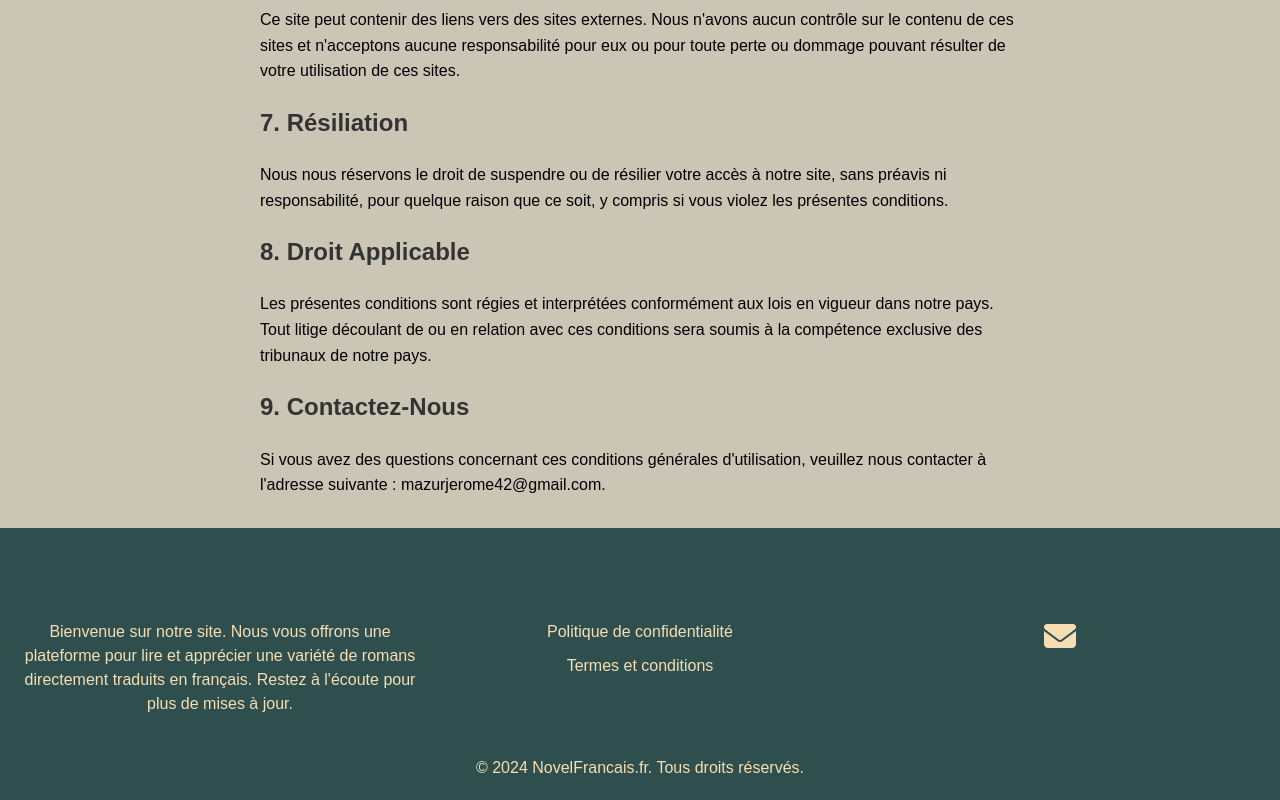
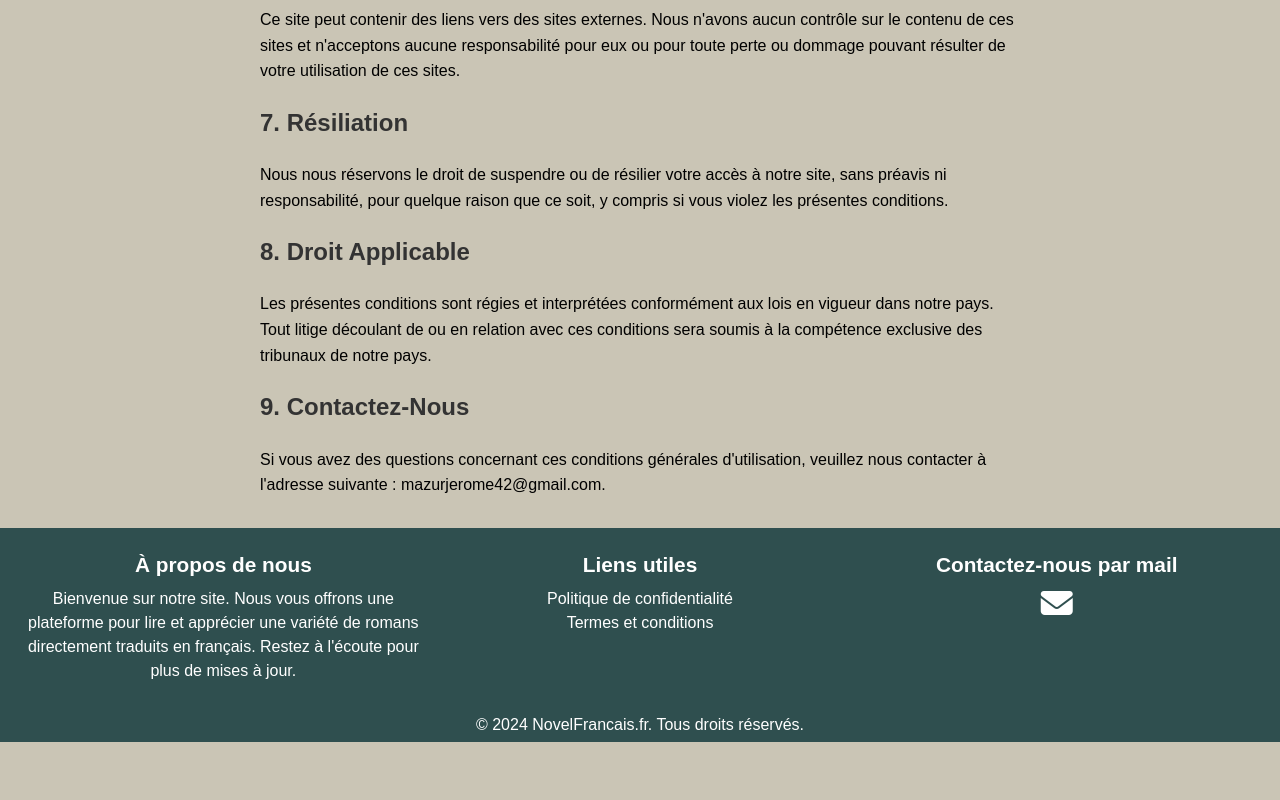
Before and after one commit to MazurJerome/NovelFrancais, a React (Create React App) app in the folder frontend/: page /terms-conditions in a window 1280 px wide. Shown: the part 1340-2140 px from the top of the page. After the commit the page ends 2082 px from the top, so only its background shows below. Built offline with nearby package versions, Linux system fonts and the light colour scheme.

Commit message:
design page acceuil fin

```diff
--- a/frontend/src/components/GenreMenu.js
+++ b/frontend/src/components/GenreMenu.js
@@ -7,7 +7,7 @@ function GenreMenu({ genres, onSelectGenre, resetFilters }) {
 
   return (
     <div className="genre-menu">
-      <h3>Genres</h3>
+      <h3>Par Genres</h3>
       <ul>
         {sortedGenres.map((genre) => (
           <li key={genre} onClick={() => onSelectGenre(genre)}>
@@ -16,7 +16,7 @@ function GenreMenu({ genres, onSelectGenre, resetFilters }) {
         ))}
       </ul>
       <button onClick={resetFilters} className="reset-filter-btn">
-        Réinitialiser le filtre
+        Retour à la page d'accueil
       </button>
     </div>
   );
--- a/frontend/src/components/Navbar.js
+++ b/frontend/src/components/Navbar.js
@@ -121,7 +121,7 @@ function Navbar() {
 
   const handleHomeClick = () => {
     navigate("/");
-    window.location.reload(); // Reset the state in HomePage component
+    window.location.reload();
   };
 
   return (
--- a/frontend/src/pages/HomePage.js
+++ b/frontend/src/pages/HomePage.js
@@ -6,11 +6,6 @@ import "slick-carousel/slick/slick.css";
 import GenreMenu from "../components/GenreMenu";
 import NovelCard from "../components/NovelCard";
 import "../styles/HomePage.css";
-
-const getPrefix = (genre) => {
-  const vowels = ["a", "e", "i", "o", "u", "y", "h"];
-  return vowels.includes(genre.charAt(0).toLowerCase()) ? "d'" : "de ";
-};
 
 function HomePage() {
   const [novels, setNovels] = useState([]);
@@ -119,10 +114,7 @@ function HomePage() {
           )}
           {selectedGenre && (
             <>
-              <h3>
-                Romans {getPrefix(selectedGenre)}
-                {selectedGenre}
-              </h3>
+              <h3>Romans du genre : {selectedGenre}</h3>
               <div className="novel-list">
                 {novels.map((novel) => (
                   <NovelCard key={novel._id} novel={novel} />
--- a/frontend/src/styles/Footer.css
+++ b/frontend/src/styles/Footer.css
@@ -1,8 +1,13 @@
 .footer {
-  background-color: #2f4f4f;
-  color: #f5deb3;
-  padding: 20px 0;
+  background-color: var(--primary-color);
+  color: white;
+  padding: 5px;
   text-align: center;
+}
+.footer h3 {
+  margin: 0 0 10px 0;
+  font-size: 1.3em;
+  color: white;
 }
 
 .footer-content {
@@ -17,37 +22,26 @@
   margin: 10px;
 }
 
-.footer-section h3 {
-  margin-bottom: 10px;
-}
-
 .footer-section p,
 .footer-section ul {
+  list-style: none;
   margin: 0;
   padding: 0;
 }
 
-.footer-section ul {
-  list-style: none;
-}
-
-.footer-section ul li {
-  margin-bottom: 10px;
-}
-
 .footer-section ul li a {
-  color: #f5deb3;
-  text-decoration: none;
+  color: white;
+  margin: 10px;
 }
 
 .footer-section ul li a:hover {
-  text-decoration: underline;
-  color: #8b4513;
+  font-weight: bold;
+  color: var(--hover-color);
 }
 
 .contact-link {
-  font-size: 32px; /* Taille plus grande pour l'icône d'enveloppe */
-  color: #f5deb3;
+  font-size: 32px;
+  color: white;
   text-decoration: none;
   transition: all 0.3s ease;
 }
@@ -57,14 +51,13 @@
 }
 
 .contact-link:hover {
-  color: #8b4513;
+  color: var(--hover-color);
 }
 
 .contact-link:hover i {
   transform: rotate(360deg) scale(1.3);
-  color: #8b4513;
 }
 
 .footer-bottom {
-  margin-top: 20px;
+  margin-top: 10px;
 }
--- a/frontend/src/styles/GenreMenu.css
+++ b/frontend/src/styles/GenreMenu.css
@@ -1,7 +1,4 @@
 .genre-menu {
-  background-color: #f5deb3;
-  border-radius: 8px;
-  box-shadow: 0 0 10px rgba(0, 0, 0, 0.1);
   padding: 20px;
 }
 
@@ -19,51 +16,20 @@
   justify-content: center;
 }
 
-.genre-menu ul li {
+.genre-menu ul li,
+.completed-novels-btn,
+.reset-filter-btn {
   cursor: pointer;
-  background-color: #007bff;
+  background-color: var(--primary-color);
   color: white;
   padding: 5px 10px;
   border-radius: 5px;
-  transition: background-color 0.3s ease;
+  transition: 0.3s ease;
 }
 
-.genre-menu ul li:hover {
-  background-color: #0056b3;
+.genre-menu ul li:hover,
+.reset-filter-btn:hover,
+.completed-novels-btn:hover {
+  background-color: var(--hover-color);
+  scale: 1.1;
 }
-
-.reset-filter-btn {
-  display: block;
-  margin: 20px auto 0 auto;
-  background-color: #28a745;
-  border: none;
-  color: white;
-  padding: 10px 20px;
-  font-size: 1em;
-  border-radius: 8px;
-  cursor: pointer;
-  transition: background-color 0.3s ease, transform 0.3s ease;
-}
-
-.reset-filter-btn:hover {
-  background-color: #218838;
-  transform: scale(1.05);
-}
-
-.completed-novels-btn {
-  display: block;
-  margin: 20px auto 20px auto;
-  background-color: #28a745;
-  border: none;
-  color: white;
-  padding: 10px 20px;
-  font-size: 1em;
-  border-radius: 8px;
-  cursor: pointer;
-  transition: background-color 0.3s ease, transform 0.3s ease;
-}
-
-.completed-novels-btn:hover {
-  background-color: #218838;
-  transform: scale(1.05);
-}
--- a/frontend/src/styles/Navbar.css
+++ b/frontend/src/styles/Navbar.css
@@ -104,6 +104,10 @@
   position: relative;
   padding-right: 36px;
 }
+.search-input:focus {
+  outline: none;
+  border: 2px solid var(--hover-color);
+}
 
 .search-submit-btn {
   width: 34px;
@@ -124,6 +128,9 @@
 }
 
 .search-submit-btn i {
+  position: relative;
+  top: -2px;
+  right: 1px;
   font-size: 1.2em;
   color: var(--primary-color);
 }
@@ -132,7 +139,6 @@
   position: absolute;
   top: 50px;
   background-color: var(--secondary-color);
-  border: 1px solid #ccc;
   border-radius: 8px;
   width: 200px;
   max-height: 200px;
@@ -154,17 +160,12 @@
   box-orient: vertical;
 }
 
-.suggestion-item.selected {
+.suggestion-item.selected,
+.suggestion-item.hovered {
   background-color: var(--hover-color);
   color: var(--tertiary-color);
   border-radius: 8px;
   animation: glow 1s infinite;
-}
-
-.suggestion-item.hovered {
-  background-color: var(--hover-color);
-  color: var(--tertiary-color);
-  border-radius: 8px;
 }
 
 @keyframes glow {
@@ -180,7 +181,7 @@
 }
 
 .auth-link {
-  background-color: var(--secondary-color);
+  background-color: var(--primary-color);
   padding: 5px 10px;
   border-radius: 8px;
   margin-bottom: 5px;
@@ -219,7 +220,6 @@
   position: absolute;
   top: 50px;
   right: 0;
-  background-color: var(--primary-color);
   padding: 10px;
   border-radius: 8px;
 }
```
Also changed, not shown: frontend/src/head.png.
